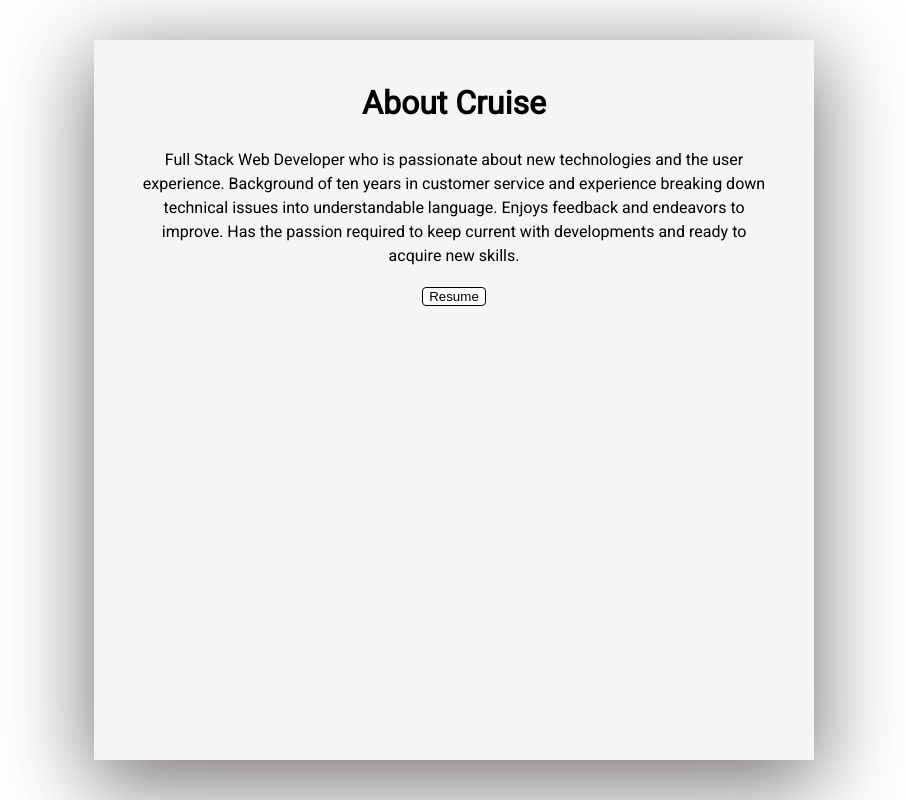
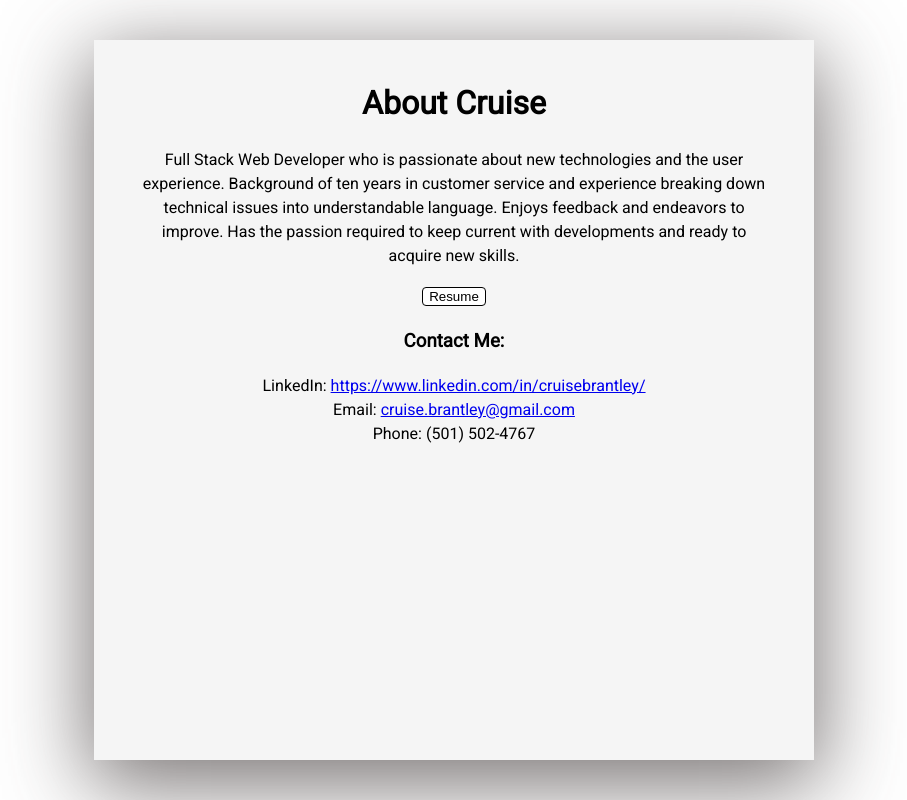
Before and after one commit to CruiseBrantley/portfolio, a React (Create React App) app: page /bio in a window 1280 px wide. Shown: the whole page, without its empty margins (186-1093 px from the left). Built offline with nearby package versions, Linux system fonts and the light colour scheme.

Commit message:
Added Contact component to Bio page

```diff
--- a/src/components/bio.js
+++ b/src/components/bio.js
@@ -1,4 +1,5 @@
 import React, { Component } from "react";
+import Contact from "./contactMe";
 
 class Bio extends Component {
 	componentDidMount() {
@@ -30,6 +31,7 @@ class Bio extends Component {
 						Resume
 					</button>
 				</div>
+				<Contact />
 			</div>
 		);
 	}
```
